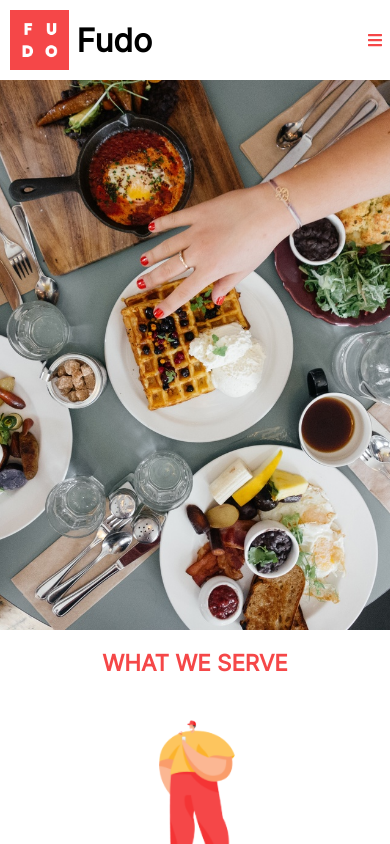
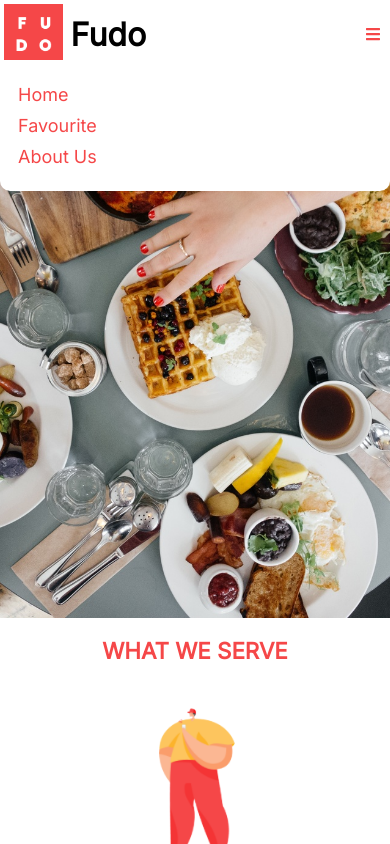
Before and after one commit to forderation/fe-web-dicoding, a website built with webpack: page src/templates/index.html in a window 390 px wide. Both pictures are taken after a click on the link 375 px from the left and 40 px from the top of the page. Shown: the top 844 px of the page. Built offline with nearby package versions, Linux system fonts and the light colour scheme; files whose address does not match are found by name.

Commit message:
event listener drawer

```diff
--- a/src/scripts/index.js
+++ b/src/scripts/index.js
@@ -20,5 +20,21 @@ customElements.define('list-restaurant', Restaturants);
 const contentElement = $('#contents')[0];
 contentElement.restaurants = restaurantsData;
 
+/**
+ * Event listener drawer
+ */
+const drawerElement = $('#drawer');
+$('main').on('click', function (event) {
+  drawerElement.toggleClass('open');
+  event.stopPropagation();
+});
+$('#hamburger').on('click', function (event) {
+  drawerElement.toggleClass('open');
+  event.stopPropagation();
+});
+
+/**
+ * Add Font Awesome
+ */
 library.add(fas);
 dom.i2svg();
--- a/src/styles/main.css
+++ b/src/styles/main.css
@@ -22,7 +22,7 @@ body {
 }
 
 .brand-bar {
-    padding: 2px;
+    padding: 4px;
 }
 
 .image-card img {
@@ -129,10 +129,6 @@ body {
     text-align: center;
 }
 
-.app-bar {
-    padding: 8px;
-}
-
 .app-brand {
     object-fit: contain;
     height: 60px;
@@ -152,16 +148,21 @@ body {
 }
 
 .navigation-mobile {
+    top: 60px;
     padding: 8px;
-    box-shadow: 0 2px 4px 0 rgba(0, 0, 0, 0.2);
-    border-radius: 5px;
+    border-bottom-left-radius: 10px;
+    border-bottom-right-radius: 10px;
+    position: absolute;
+    width: 100%;
+    z-index: 999;
+    background: white;
 }
 
 .navigation-mobile ul a {
     color: #F54748;
     font-weight: 500;
     text-decoration: none;
-    font-size: 16px;
+    font-size: 18px;
 }
 
 .navigation-mobile li {
@@ -170,13 +171,12 @@ body {
 
 #hamburger {
     display: none;
+    margin-right: 10px;
 }
 
 #drawer {
     display: none;
-    position: absolute;
     transform: translate(0, -250px);
-    transition: transform 0.3s ease-in-out;
 }
 
 #drawer.open {
--- a/src/styles/responsive.css
+++ b/src/styles/responsive.css
@@ -22,6 +22,12 @@
     }
 }
 
+@media screen and (min-width: 551px) {
+    #drawer {
+        display: none !important;
+    }
+}
+
 @media screen and (max-width: 550px) {
     .explore-foods {
         grid-template-columns: 1fr;
--- a/src/templates/index.html
+++ b/src/templates/index.html
@@ -34,6 +34,7 @@
         <a id="hamburger" href="#"><i class="fas fa-bars"></i></a>
       </div>
     </header>
+    <main>
       <div class="hero">
         <img src="./images/heros/hero-image_2.jpg" alt="" />
       </div>
@@ -58,6 +59,7 @@
         </div>
         <list-restaurant id="contents" class="explore-foods"></list-restaurant>
       </div>
+    </main>
     <footer>
       <p>Copyright &copy; 2021 - Fudo powered by Hunger Apps</p>
     </footer>
```
Lines whose indentation alone changed are shown as unchanged.
